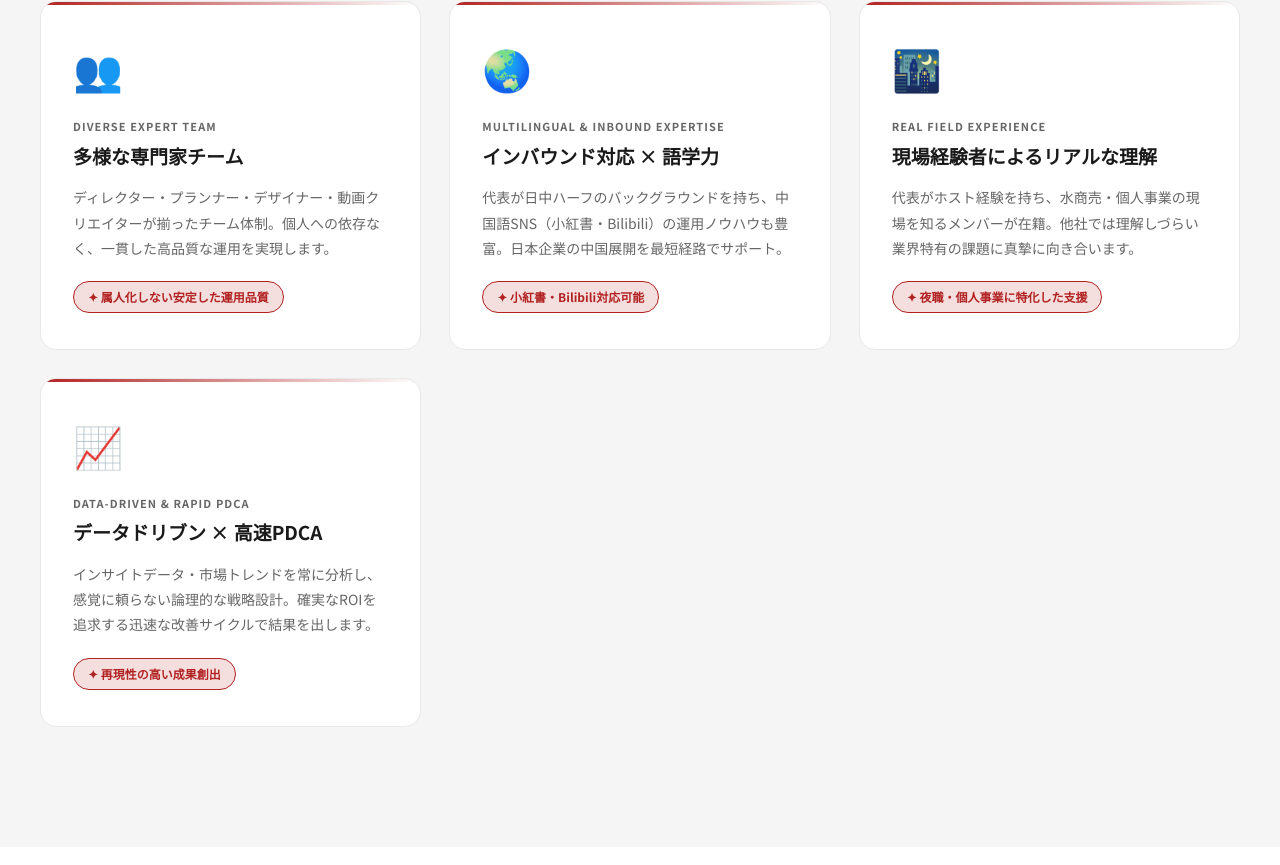
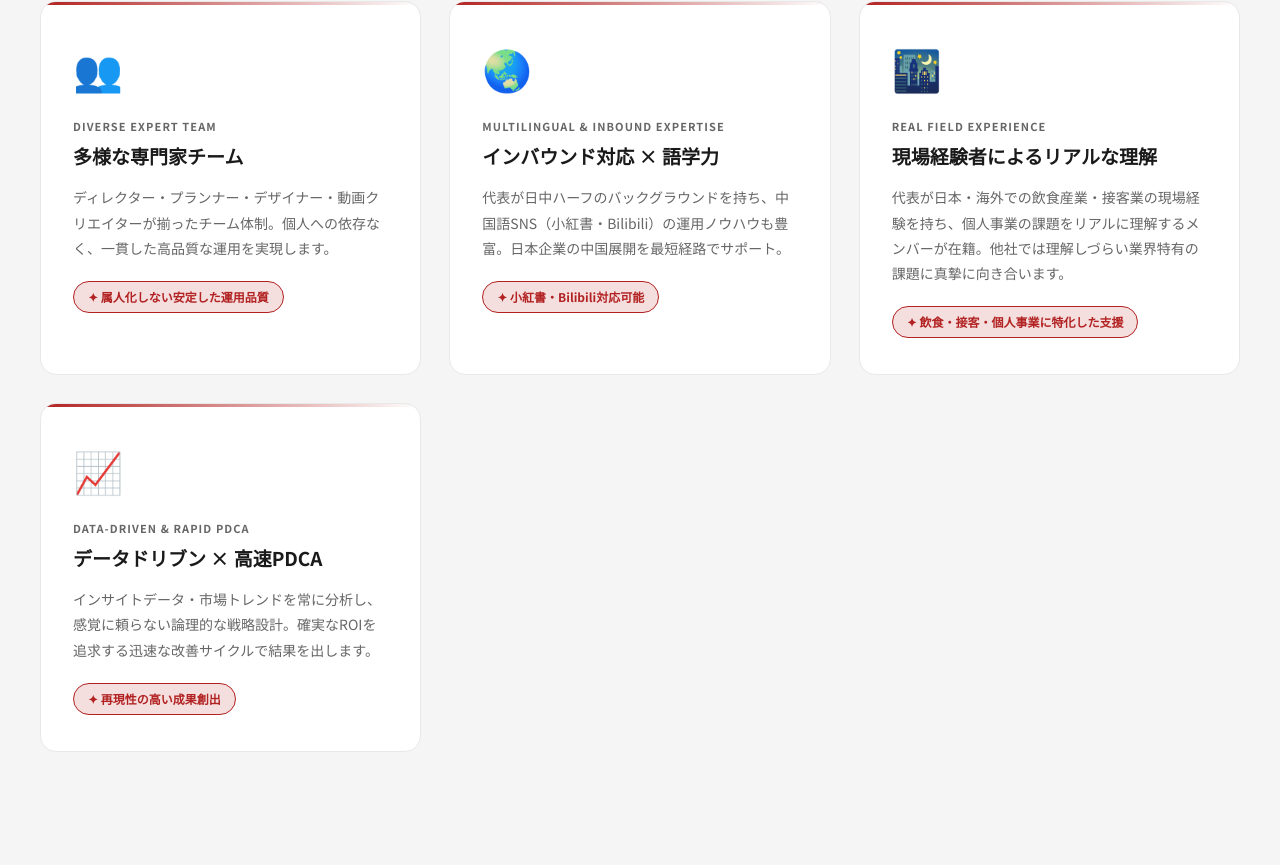
Before and after one commit to dkanemoto1028/noroshibi-website, a Next.js app: page / in a window 1280 px wide. Shown: the part 3535-4400 px from the top of the page. Built offline with nearby package versions, Linux system fonts and the light colour scheme.

Commit message:
Update CEO profile: UCLA major, food industry experience, remove water trade reference

```diff
--- a/components/Company.tsx
+++ b/components/Company.tsx
@@ -12,9 +12,9 @@ const companyInfo = [
 ];
 
 const ceoProfile = [
-  { icon: "🎓", label: "UCLA 卒業", desc: "米国カリフォルニア大学ロサンゼルス校にて経営を学ぶ" },
+  { icon: "🎓", label: "UCLA 卒業", desc: "米国カリフォルニア大学ロサンゼルス校にて現代社会学と社会心理学を学ぶ" },
   { icon: "💼", label: "SmartNews 勤務", desc: "テックメディア企業でマーケティング・データ分析に従事" },
-  { icon: "🌃", label: "ホスト経験", desc: "水商売の現場を経験し、個人ビジネスの課題をリアルに理解" },
+  { icon: "🍽️", label: "日本＆海外で飲食業を経験", desc: "飲食産業・接客業の現場を深く知り、個人ビジネスの課題をリアルに理解" },
   { icon: "🚀", label: "Noroshibi 創業", desc: "「埋もれた価値に狼煙を」の理念で2026年に起業" },
 ];
 
@@ -200,8 +200,8 @@ export default function Company() {
                       lineHeight: 1.7,
                     }}
                   >
-                    日中ハーフ。UCLAを卒業後、SmartNewsにてマーケティングに従事。
-                    自らホストとして働いた経験を持ち、個人ビジネスの現場課題を深く理解。
+                    日中ハーフ。UCLAにて現代社会学・社会心理学を学んだ後、SmartNewsにてマーケティングに従事。
+                    日本・海外での飲食産業・接客業の現場経験を持ち、個人ビジネスの現場課題を深く理解。
                     「まだ知られていない価値に狼煙を」の理念でNoroshibiを創業。
                   </div>
                 </div>
--- a/components/WhyUs.tsx
+++ b/components/WhyUs.tsx
@@ -22,8 +22,8 @@ const reasons = [
     icon: "🌃",
     title: "現場経験者によるリアルな理解",
     subtitle: "Real Field Experience",
-    desc: "代表がホスト経験を持ち、水商売・個人事業の現場を知るメンバーが在籍。他社では理解しづらい業界特有の課題に真摯に向き合います。",
-    highlight: "夜職・個人事業に特化した支援",
+    desc: "代表が日本・海外での飲食産業・接客業の現場経験を持ち、個人事業の課題をリアルに理解するメンバーが在籍。他社では理解しづらい業界特有の課題に真摯に向き合います。",
+    highlight: "飲食・接客・個人事業に特化した支援",
   },
   {
     icon: "📈",
```
